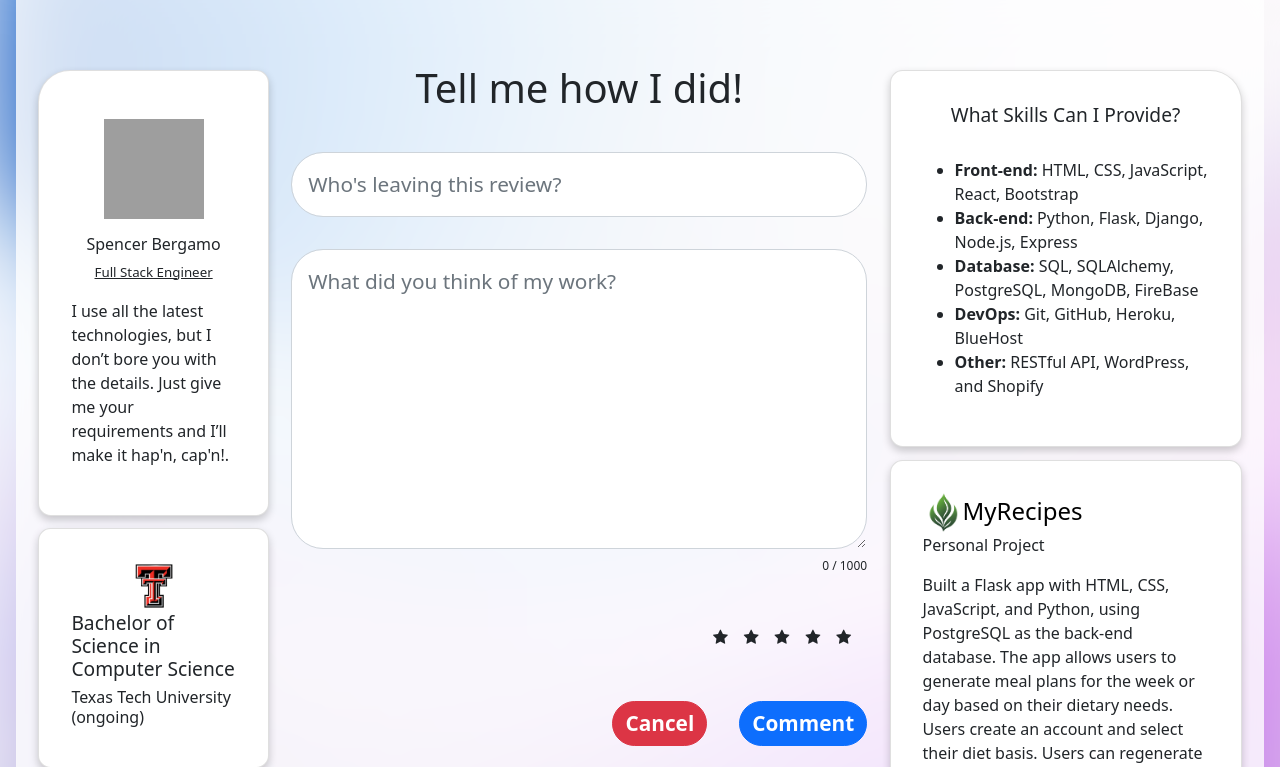
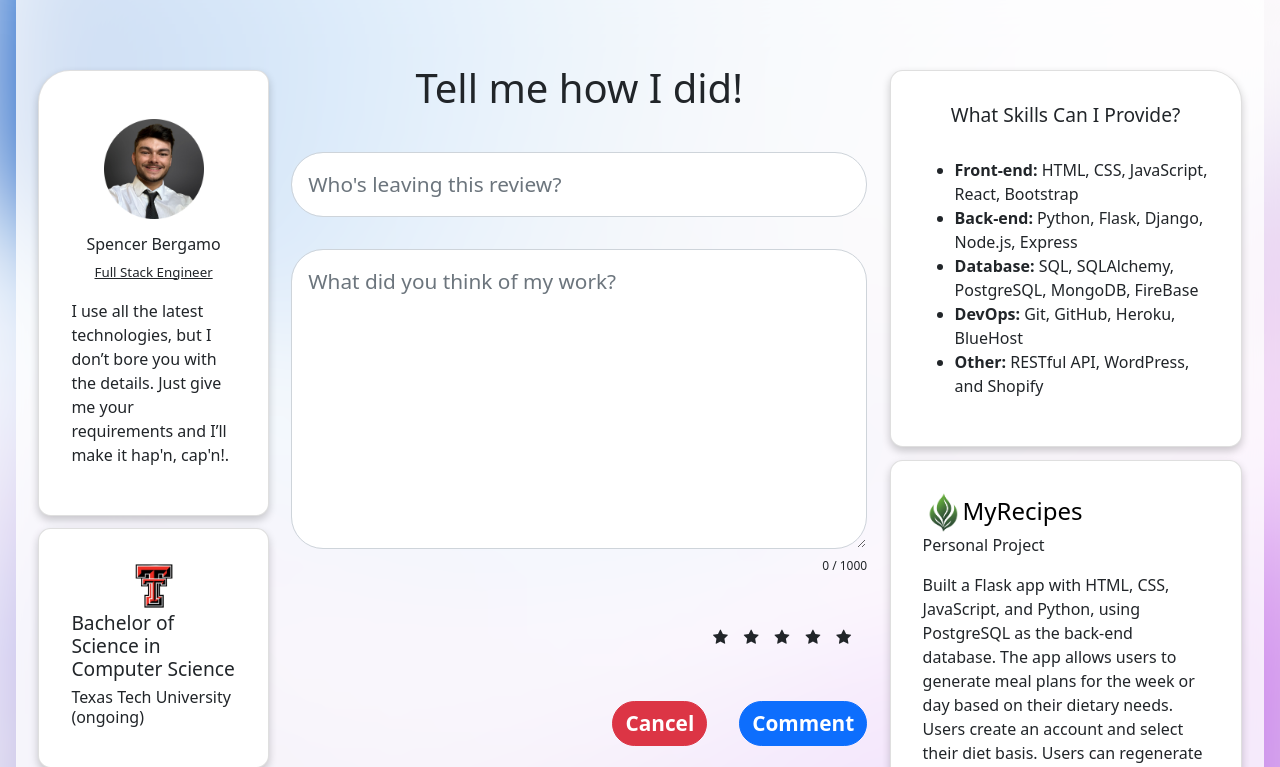
Before and after one commit to SpencerBergamo/portfolio-app, a Flask app: page /add_testimonial in a window 1280 px wide. Shown: the part 98-865 px from the top of the page. Run offline with Flask 3, Linux system fonts and the light colour scheme; some libraries are stand-ins or nearby versions; grey boxes are pictures that could not be loaded.

Commit message:
some file changes

```diff
--- a/templates/index.html
+++ b/templates/index.html
@@ -37,7 +37,7 @@
             <div class="main flex-container">
                 <div class="left-container">
                     <div class="card profile">
-                        <img src="/static/images/profile-img.png" width="100" height="100">
+                        <img src="/static/images/profile-img2.png" width="100" height="100">
                         <h2>Spencer Bergamo</h2>
                         <p style="font-size:smaller; text-decoration:underline">Full Stack Engineer</p>
                         <p class="bio" style="font-size:medium">I use all the latest technologies,
```
Also changed, not shown: static/images/profile-img2.PNG (added).
